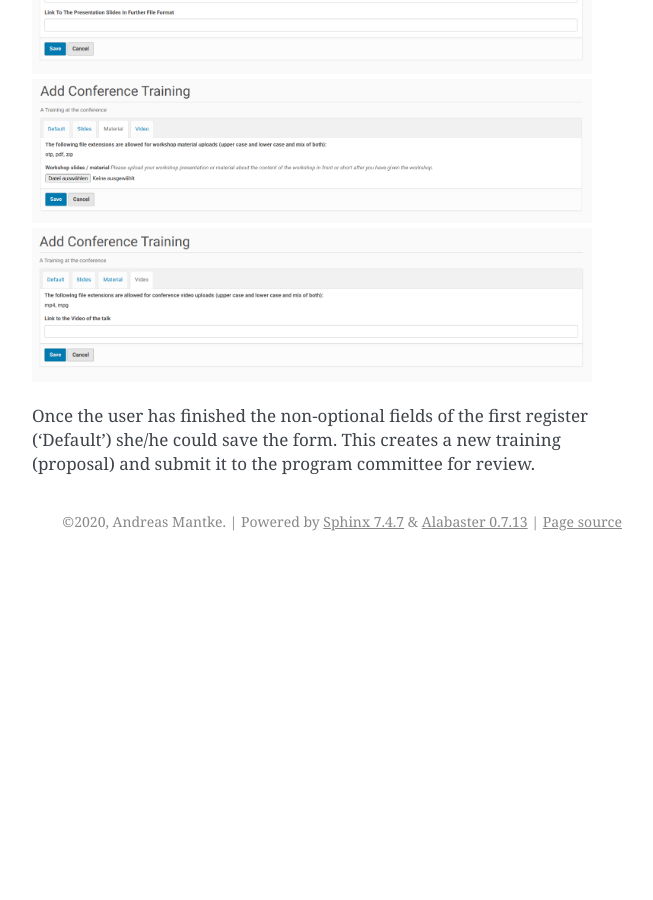
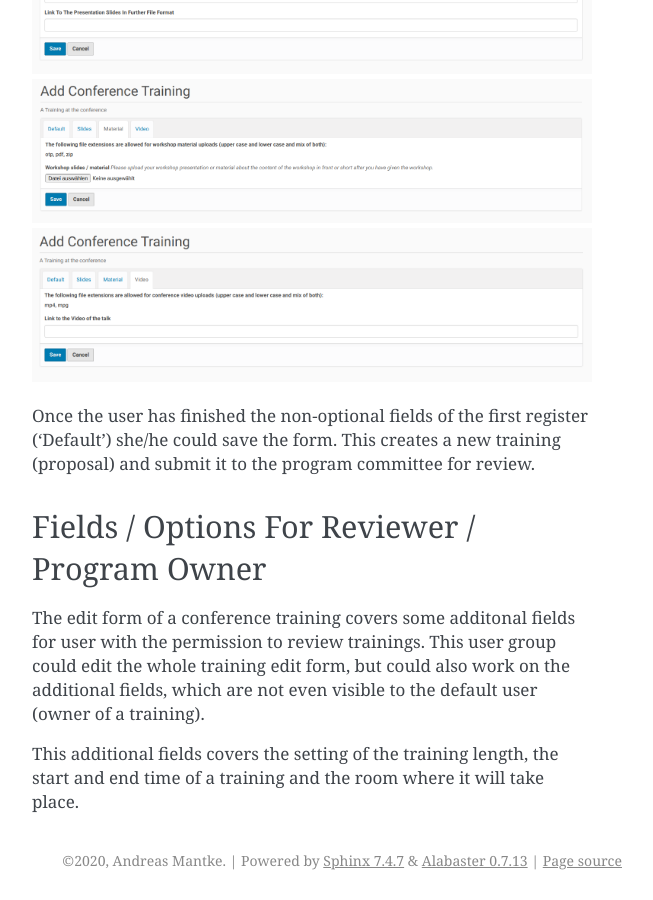
Before and after one commit to collective/collective.conferences, a Sphinx documentation site: the page built from docs/source/training.rst, in a window 1280 px wide and 900 px high, scrolled down 2180 px. Shown: the whole window, without its empty margins (488-1141 px from the left). Built offline with Sphinx 7.4.7, drawn with Linux system fonts in a browser that asks for light colours; before the commit the page ends 2741 px from its top, so only the background shows below that; some of the changed text lies outside the part shown.

Commit message:
Add information about fields for user with the review permission.

```diff
--- a/docs/source/training.rst
+++ b/docs/source/training.rst
@@ -63,3 +63,15 @@ for each upload / linking of files.
 Once the user has finished the non-optional fields of the first register ('Default')
 she/he could save the form. This creates a new training (proposal) and submit it to
 the program committee for review.
+
+
+Fields / Options For Reviewer / Program Owner
+*********************************************
+
+The edit form of a conference training covers some additonal fields for user with
+the permission to review trainings. This user group could edit the whole training
+edit form, but could also work on the additional fields, which are not even visible
+to the default user (owner of a training).
+
+This additional fields covers the setting of the training length, the start and end
+time of a training and the room where it will take place.
```
